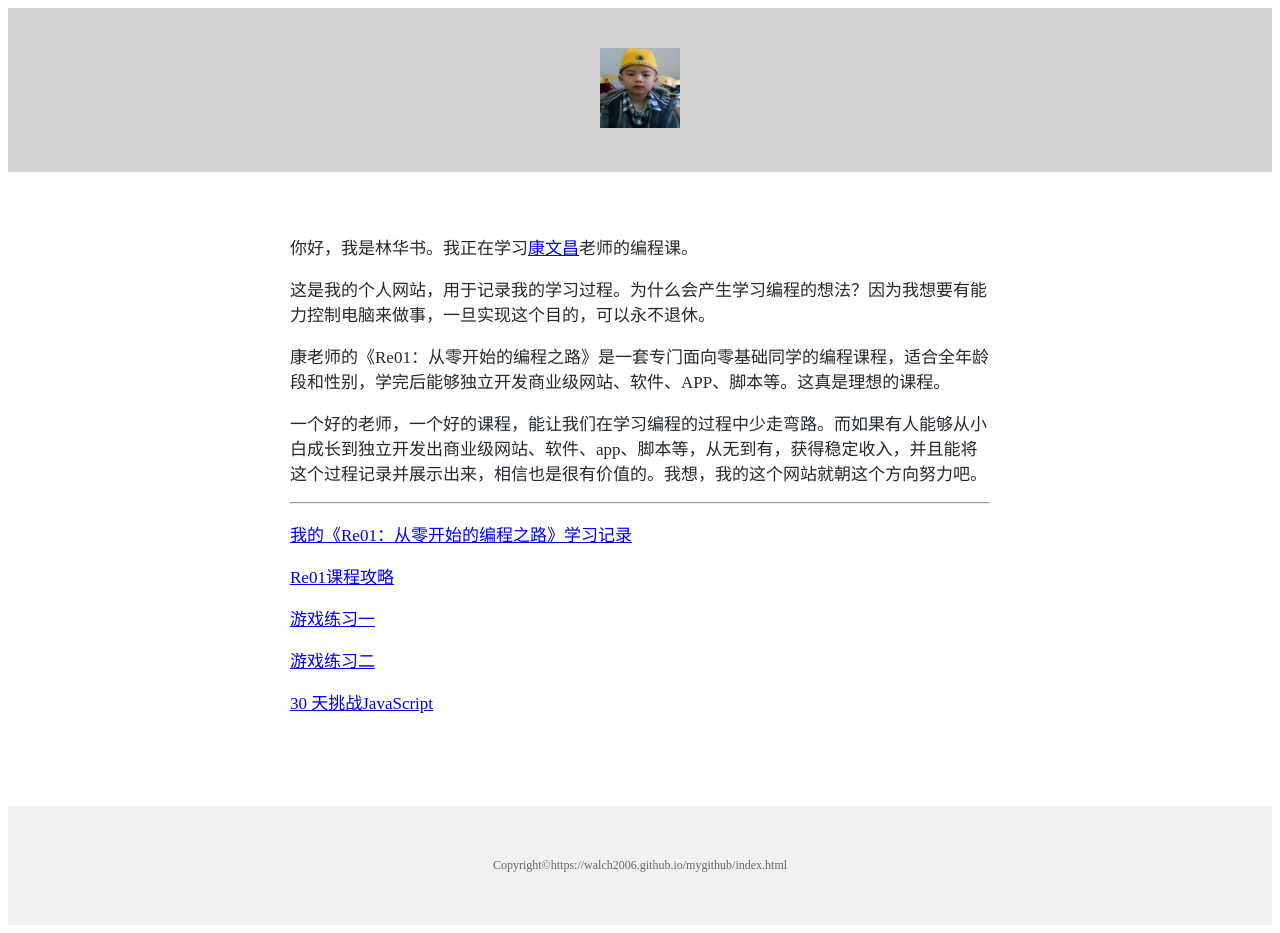
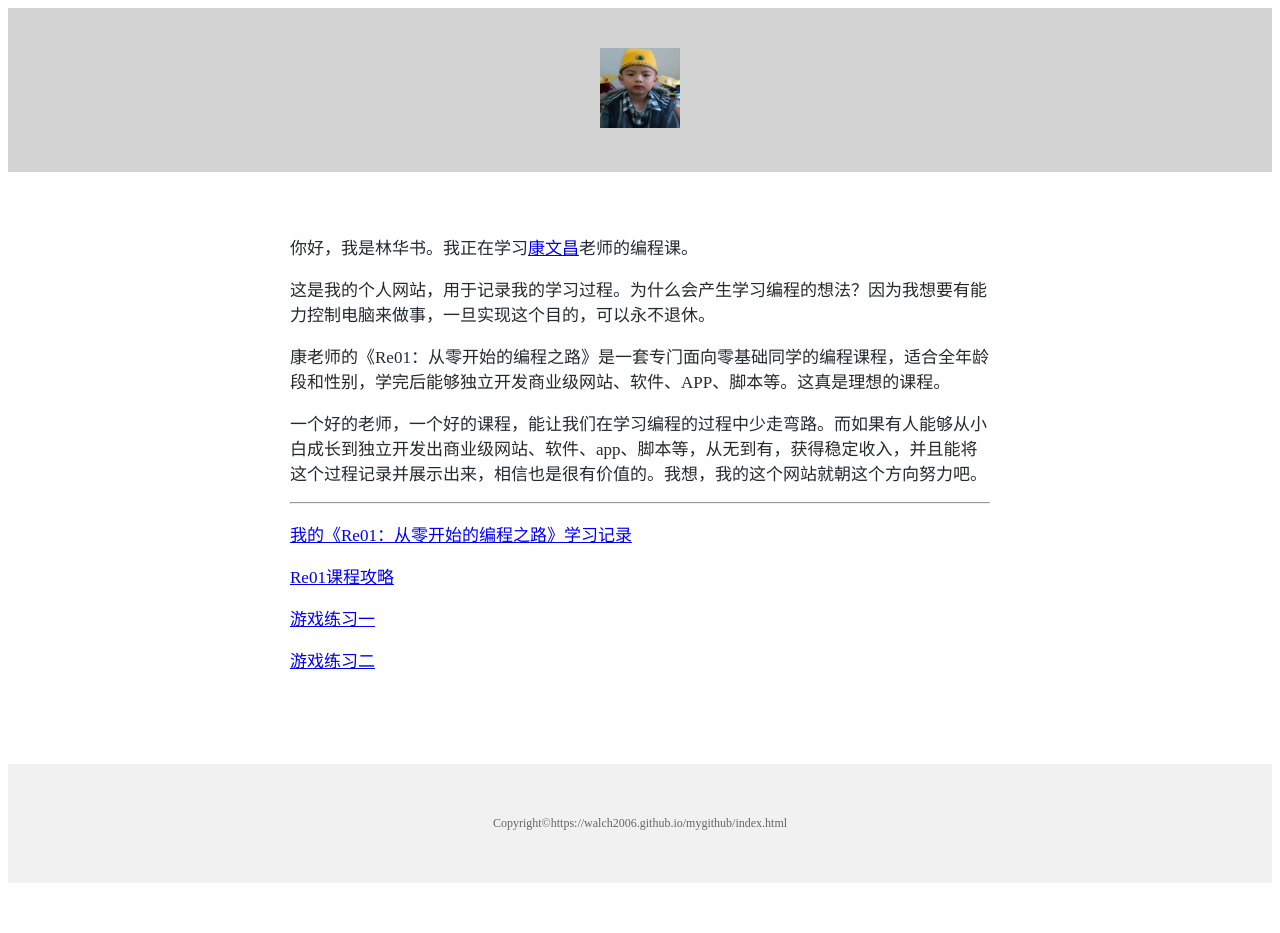
Before and after one commit to walch2006/mygithub, a website: page index.html in a window 1280 px wide. After the commit the page ends 891 px from the top, so only its background shows below. Drawn offline with Linux system fonts and the light colour scheme.

```diff
--- a/index.html
+++ b/index.html
@@ -43,7 +43,7 @@
     <p><a href="https://www.codecademy.com/learn/welcome-to-codecademy">游戏练习一</a></p>
 
     <p><a href="https://leetcode.cn/">游戏练习二</a></p>
-    <p><a href="https://github.com/Asabeneh/30-Days-Of-JavaScript">30 天挑战JavaScript</a></p>
+
 </article>
     <footer style="
     margin-top: 60px;
```
